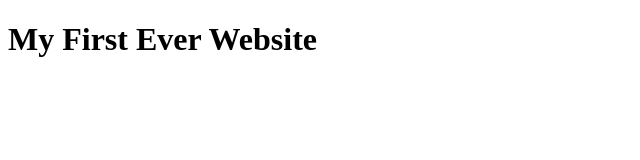
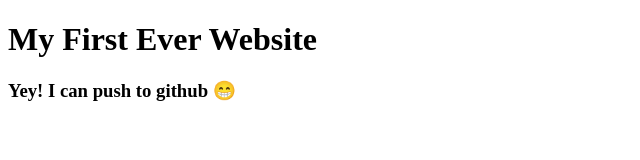
Before and after one commit to Rownokzahan/git-basic, a plain HTML site: page index.html in a window 1280 px wide. Shown: the whole page, without its empty margins (0-640 px from the left). Drawn offline with Linux system fonts and the light colour scheme.

Commit message:
adding git.text

```diff
--- a/index.html
+++ b/index.html
@@ -8,5 +8,6 @@
 </head>
 <body>
     <h1>My First Ever Website</h1>
+    <h3>Yey! I can push to github 😁</h3>
 </body>
 </html>
```
Also changed, not shown: 1 other file.
